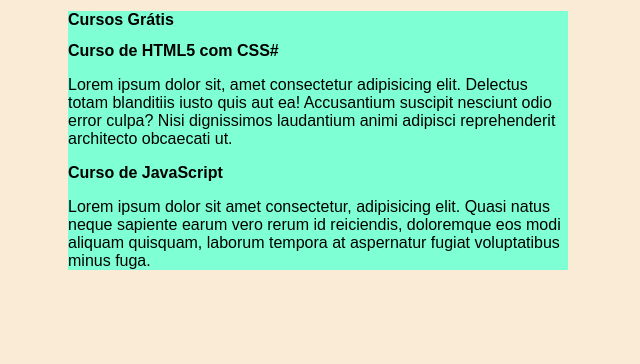
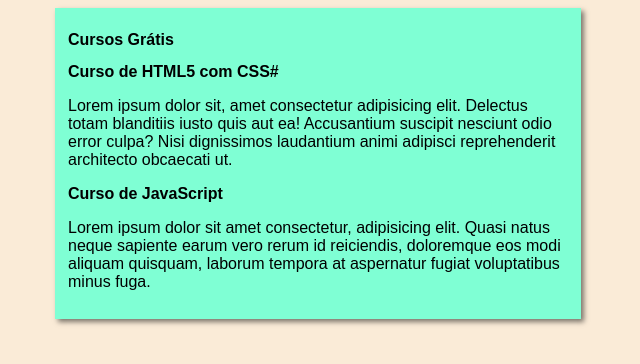
Before and after one commit to giacomettisss/projeto-site, a plain HTML site: page index.html in a window 1280 px wide. Shown: the whole page, without its empty margins (322-962 px from the left). Drawn offline with Linux system fonts and the light colour scheme.

Commit message:
Update styles.css

```diff
--- a/estilos/styles.css
+++ b/estilos/styles.css
@@ -11,5 +11,6 @@ main {
     background-color: aquamarine;
     width: 500px;
     margin: auto;
-    box-shadow: 3px 3px 5px rgba(0, 0, 0, 0,5)
+    padding: 1%;
+    box-shadow: 3px 3px 5px rgba(0, 0, 0, 0.5)
 }
```
